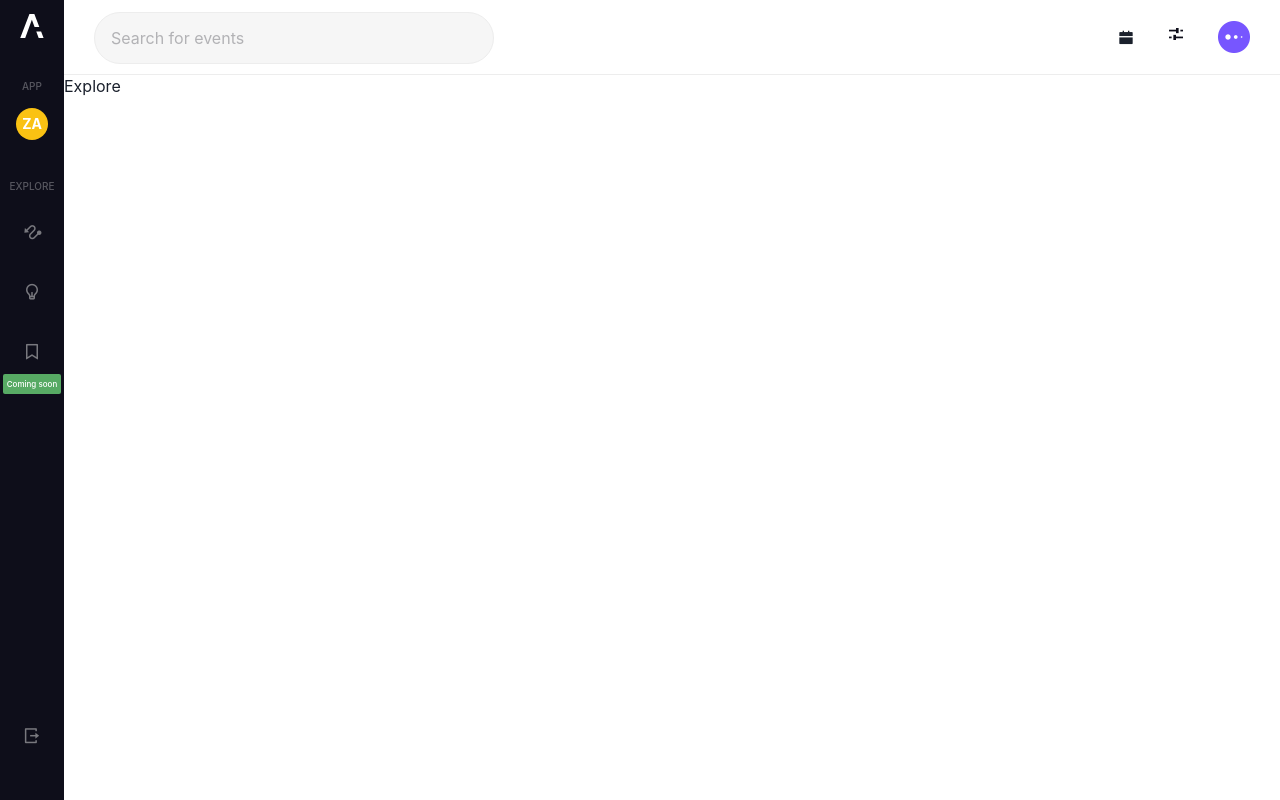
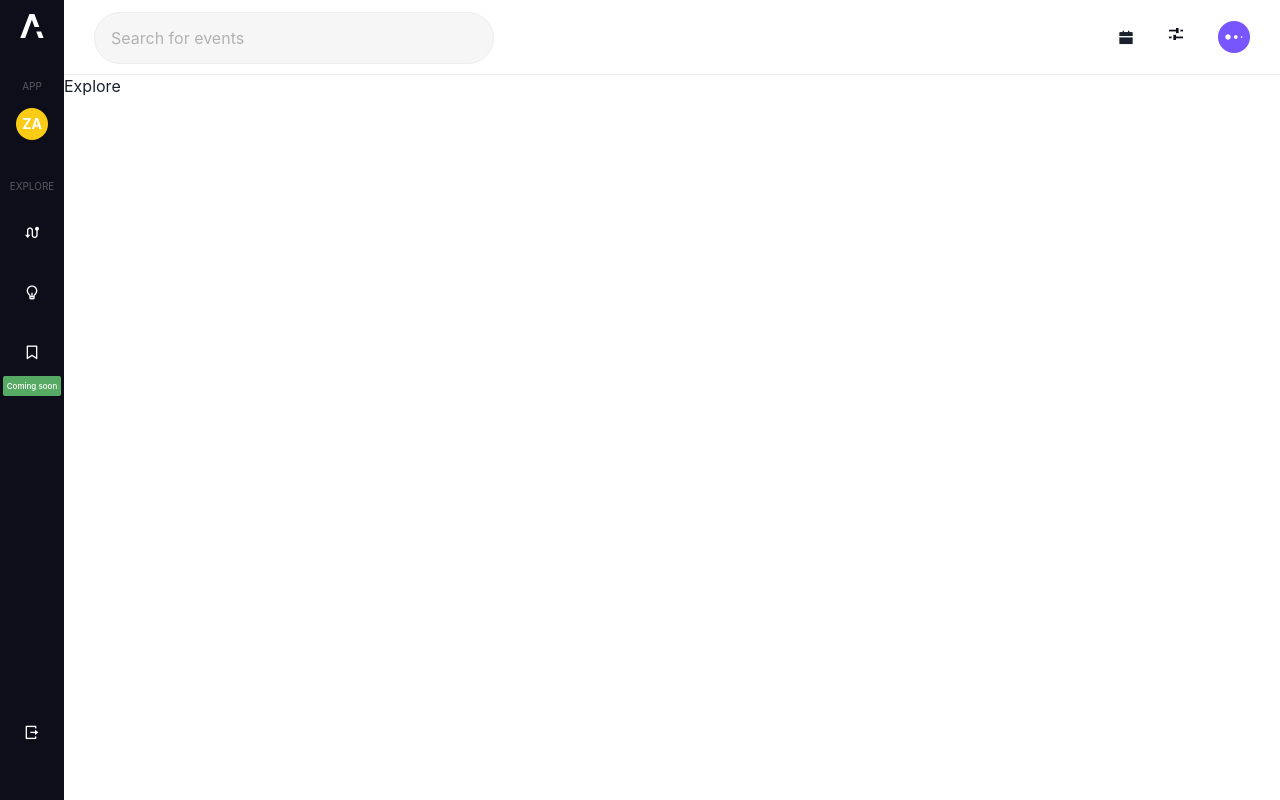
Before and after one commit to smpladmin/apperture, a Next.js app in the folder frontend/: page /explore in a window 1280 px wide. Built offline with nearby package versions, Linux system fonts and the light colour scheme; no server answers.

Commit message:
sidebar-tailwind-refactoring

```diff
--- a/frontend/components/Sidebar.module.css
+++ /dev/null
@@ -1,81 +0,0 @@
-.sideBar {
-  width: 100%;
-  max-width: 64px;
-  height: 100vh;
-  background-color: var(--apt-black);
-  padding: 12px 0 44px 0;
-  display: flex;
-  flex-direction: column;
-  align-items: center;
-  color: var(--apt-white);
-  font-size: 10px;
-  line-height: 12px;
-  font-weight: 500;
-  text-align: center;
-}
-
-.sideBar__headings {
-  opacity: 0.3;
-}
-
-.sideBar_logo {
-  padding-bottom: 40px;
-}
-.sideBar__accountImage {
-  width: 32px;
-  height: 32px;
-  display: flex;
-  align-items: center;
-  justify-content: center;
-  background-color: var(--apt-yellow);
-  border-radius: 100%;
-  margin: 16px 0px 40px 0px;
-  font-weight: 700;
-  font-size: 14px;
-  line-height: 18px;
-}
-
-.sideBar_buttonWrapper {
-  padding-top: 20px;
-  display: flex;
-  flex-direction: column;
-  align-items: center;
-  gap: 20px;
-}
-
-.sideBar__buttons {
-  width: 40px;
-  height: 40px;
-  font-size: 18px;
-  color: var(--apt-hover-grey);
-  background-color: #ffffff00;
-  display: grid;
-  place-items: center;
-  border-radius: 8px;
-  transition: all 0.25s ease;
-}
-
-.sideBar__buttons:hover {
-  cursor: pointer;
-  color: var(--apt-white);
-  background-color: rgba(255, 255, 255, 0.08);
-}
-
-.rotate45 {
-  rotate: 45deg;
-}
-.sideBar__logOut {
-  margin-top: auto;
-}
-.coming__soon:hover {
-  cursor: not-allowed;
-}
-.sideBar__tag {
-  margin-top: -18px;
-  font-size: 8px;
-  line-height: 12px;
-  background-color: var(--apt-green);
-  font-weight: 500;
-  padding: 4px;
-  border-radius: 2px;
-}
--- a/frontend/components/Sidebar.tsx
+++ b/frontend/components/Sidebar.tsx
@@ -1,37 +1,38 @@
-import styles from "../components/Sidebar.module.css";
 import "remixicon/fonts/remixicon.css";
 import logo from "../assets/images/apperture_white-icon.svg";
 import Link from "next/link";
 
 const Sidebar = () => {
   return (
-    <div className={styles.sideBar}>
-      <img src={logo.src} className={styles.sideBar_logo} alt="appertureLogo" />
-      <div className={styles.sideBar__app}>
-        <p className={styles.sideBar__headings}>APP</p>
-        <div className={styles.sideBar__accountImage}>
+    <div className="w-full h-screen	max-w-{64px} pt-3 pb-12 flex flex-col items-center text-xs bg-aptBlack text-white text-center	max-w-4">
+      <img src={logo.src} className="pb-10" alt="appertureLogo" />
+      <div>
+        <p className="opacity-30 text-xs-10">APP</p>
+        <div className="w-8 h-8 flex items-center justify-center bg-yellow-400 rounded-full	text-xs-14 font-bold mt-4 mb-10">
           <p>ZA</p>
         </div>
       </div>
-      <div className={styles.sideBar__explore}>
-        <p className={styles.sideBar__headings}>EXPLORE</p>
-        <div className={styles.sideBar_buttonWrapper}>
-          <div className={styles.sideBar__buttons}>
-            <div className={styles.rotate45}>
+      <div>
+        <p className="opacity-30 text-xs-10">EXPLORE</p>
+        <div className="pt-5 flex flex-col items-center gap-y-5 ">
+          <div className="w-10 h-10 grid place-items-center rounded-lg cursor-pointer	transition ease-in duration-250 bg-white bg-opacity-0	 hover:bg-opacity-10 ">
+            <div className="transform rotate-45">
               <i className="ri-route-fill"></i>
             </div>
           </div>
-          <div className={styles.sideBar__buttons}>
+          <div className="w-10 h-10 grid place-items-center rounded-lg cursor-pointer	transition ease-in duration-250 bg-white bg-opacity-0	 hover:bg-opacity-10 ">
             <i className="ri-lightbulb-line"></i>
           </div>
-          <div className={styles.sideBar__buttons}>
+          <div className="w-10 h-10 grid place-items-center rounded-lg cursor-not-allowed	transition ease-in duration-250 bg-white bg-opacity-0	 hover:bg-opacity-10 ">
             <i className="ri-bookmark-line"></i>
           </div>
-          <div className={styles.sideBar__tag}>Coming soon</div>
+          <div className="-mt-4 bg-aptGreen p-1 font-medium rounded-sm text-xs-8">
+            Coming soon
+          </div>
         </div>
       </div>
-      <div className={styles.sideBar__logOut}>
-        <div className={styles.sideBar__buttons}>
+      <div className="mt-auto w-10 h-10 grid place-items-center rounded-lg cursor-pointer	transition ease-in duration-250 bg-white bg-opacity-0	 hover:bg-opacity-10 ">
+        <div>
           <Link href={`${process.env.NEXT_PUBLIC_BACKEND_BASE_URL}/logout`}>
             <i className="ri-logout-box-r-line"></i>
           </Link>
--- a/frontend/tailwind.config.js
+++ b/frontend/tailwind.config.js
@@ -2,10 +2,24 @@
 module.exports = {
   content: [
     "./pages/**/*.{js,ts,jsx,tsx}",
-    "./components/**/*.{js,ts,jsx,tsx}"
+    "./components/**/*.{js,ts,jsx,tsx}",
   ],
   theme: {
-    extend: {},
+    backgroundColor: (theme) => ({
+      ...theme("colors"),
+      aptBlack: "#0E0E1A",
+      aptGreen: "#57AA64",
+    }),
+
+    maxWidth: {
+      4: "4rem",
+    },
+
+    fontSize: {
+      "xs-8": ["0.5rem", "1.5"],
+      "xs-10": ["0.625rem", "1.2"],
+      "xs-14": ["0.875rem", "1.3"],
+    },
   },
   plugins: [],
-}
+};
```
